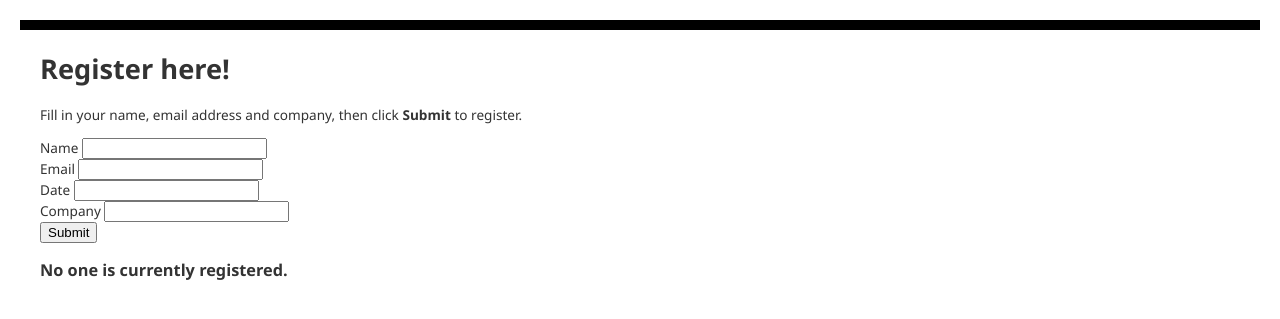
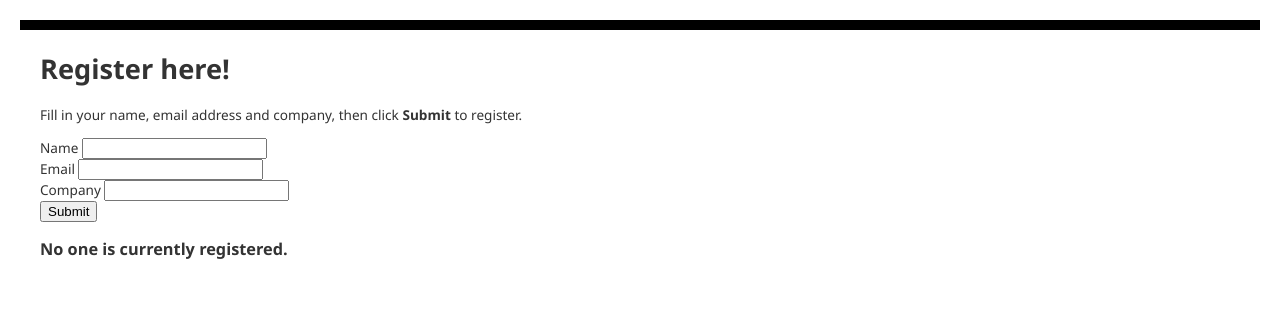
Before and after one commit to mnemec/database, a PHP site: page / in a window 1280 px wide. Shown: the top 319 px of the page. Run offline with PHP 8.4, Linux system fonts and the light colour scheme; data that the repository does not hold is empty.

Commit message:
initial commit

```diff
--- a/index.php
+++ b/index.php
@@ -21,7 +21,6 @@
 <form method="post" action="index.php" enctype="multipart/form-data" >
       Name  <input type="text" name="name" id="name"/></br>
       Email <input type="text" name="email" id="email"/></br>
-      Date  <input type="text" name="date" id="date" /></br>
       Company <input type="text" name="company" id="company"/></br>
       <input type="submit" name="submit" value="Submit" />
 </form>
```
